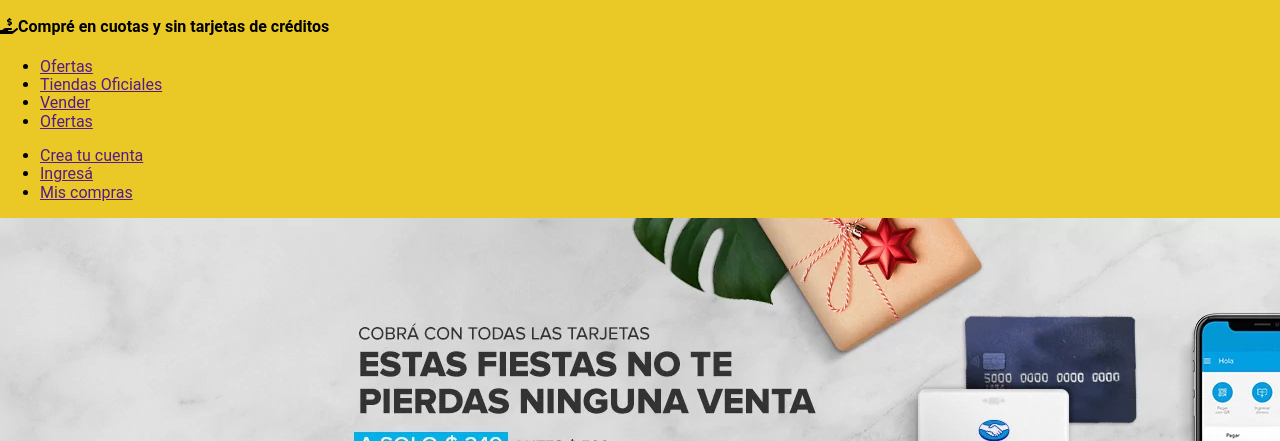
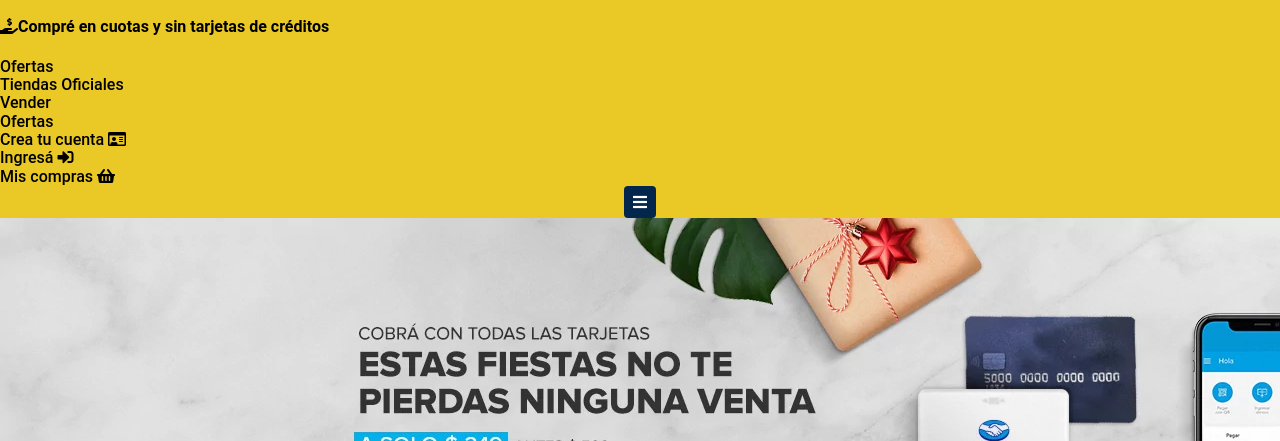
Before and after one commit to 19diego93/mercadoliebre, a website: page views/home.html in a window 1280 px wide. Shown: the part 359-800 px from the top of the page. Drawn offline with Linux system fonts and the light colour scheme; files that its build step writes are made by us from their sources; files whose address does not match are found by name; a web font is replaced by a local one.

Commit message:
boton menu casi listo

```diff
--- a/public/css/styles.css
+++ b/public/css/styles.css
@@ -11,7 +11,28 @@ header{
     background-color: #EAC926;
 }
 
-main {}
+div.burguer-menu {
+    text-align: center;
+    color: white;
+
+}
+i.background-burguer{
+    width: 1rem;
+    padding: 0.5rem;
+    border-radius: 0.25rem;
+    background-color: #03264C;
+}
+
+ul {
+    list-style-type: none;
+    margin: 0;
+    padding: 0;
+       }
+
+
+main {
+    background-color: #EAC926;
+}
 
 h2 {
     font-size: 24px;
@@ -28,3 +49,8 @@ h6{
 footer{
     background-color: rgb(255,255,255);
 }
+a{
+    color: black;
+    text-decoration: none;
+    font-weight: 500;
+}
--- a/views/home.html
+++ b/views/home.html
@@ -30,11 +30,14 @@ rel="stylesheet" />
 
         <nav>
             <ul>
-                <li><a href="">Crea tu cuenta</a></li>
-                <li><a href="">Ingresá</a></li>
-                <li><a href="">Mis compras</a></li>
+                <li><a href="">Crea tu cuenta <i class="far fa-id-card"></i></a></li>
+                <li><a href="">Ingresá <i class="fas fa-sign-in-alt"></i></a></li>
+                <li><a href="">Mis compras <i class="fas fa-shopping-basket"></i></a></li>
             </ul>
         </nav>
+        <div class='burguer-menu' >
+            <i class="fas fa-bars background-burguer" ></i>
+        </div>
 
     </header>
     <main>
@@ -56,8 +59,8 @@ rel="stylesheet" />
                 </article>
 
                 <article>
-                    <p><img src="images/celusg.jpg" alt="Celular"></p>
-                    <p>$70.500</p>
+                <div><img src="images/celusg.jpg" alt="Celular"></div>
+                    <h6>$70.500</h6>
                     <p>10% off</p>
                     <p class="negrita">Samsung Galaxy S10</p>
                 </article>
```
